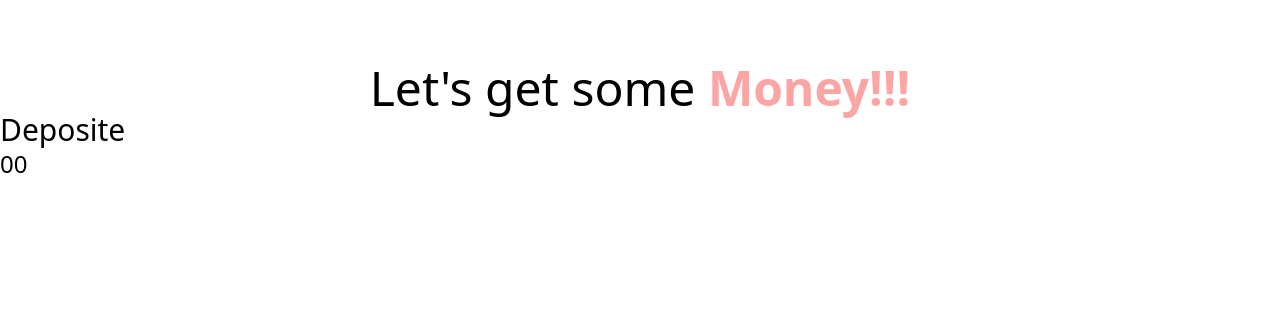
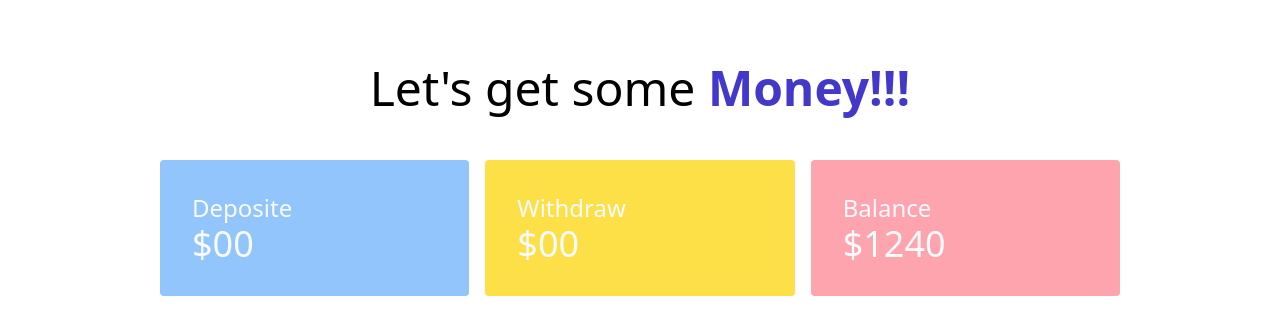
Before and after one commit to farhanacsebd/integrate-javascript-DOM, a plain HTML site: page Bank-Tailwind/banking.html in a window 1280 px wide. Drawn offline with nearby package versions, Linux system fonts and the light colour scheme.

Commit message:
deposite and withdraw

```diff
--- a/Bank-Tailwind/banking.html
+++ b/Bank-Tailwind/banking.html
@@ -9,16 +9,22 @@
 </head>
 <body>
     <header>
-        <h1 class="text-5xl text-center mt-16">Let's get some <span class="font-semibold text-red-300">Money!!!</span></h1>
+        <h1 class="text-5xl text-center mt-16">Let's get some <span class="font-semibold text-indigo-700">Money!!!</span></h1>
     </header>
-    <section>
-        <div class="grid grid-cols-3 gap-4">
-            <div>
-                <h3 class="text-3xl">Deposite</h3>
-                <h2 class="text-2xl">00</h2>
+    <section class="mt-12">
+        <div class="grid grid-cols-3 gap-4 w-3/4 mx-auto text-slate-50">
+            <div class="bg-blue-300 p-8 rounded">
+                <h3 class="text-2xl">Deposite</h3>
+                <h2 class="text-4xl">$00</h2>
             </div>
-            <div></div>
-            <div></div>
+            <div class="bg-yellow-300 p-8 rounded">
+                <h3 class="text-2xl">Withdraw</h3>
+                <h2 class="text-4xl">$00</h2>
+            </div>
+            <div class="bg-rose-300 p-8 rounded">
+                <h3 class="text-2xl">Balance</h3>
+                <h2 class="text-4xl">$1240</h2>
+            </div>
         </div>
     </section>
 </body>
```
Also changed, not shown: Bank-Tailwind/index.html (+2 -2 lines).
